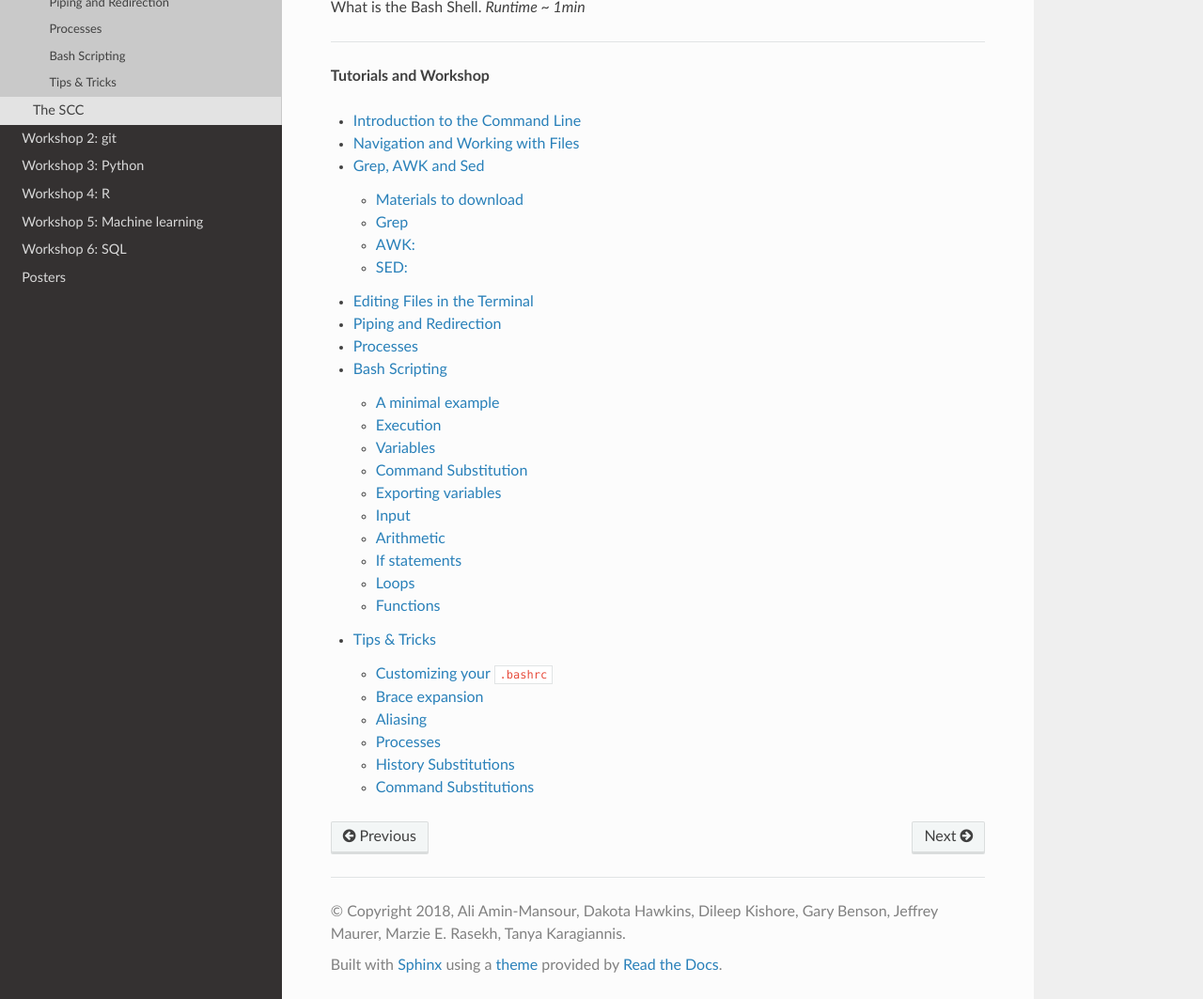
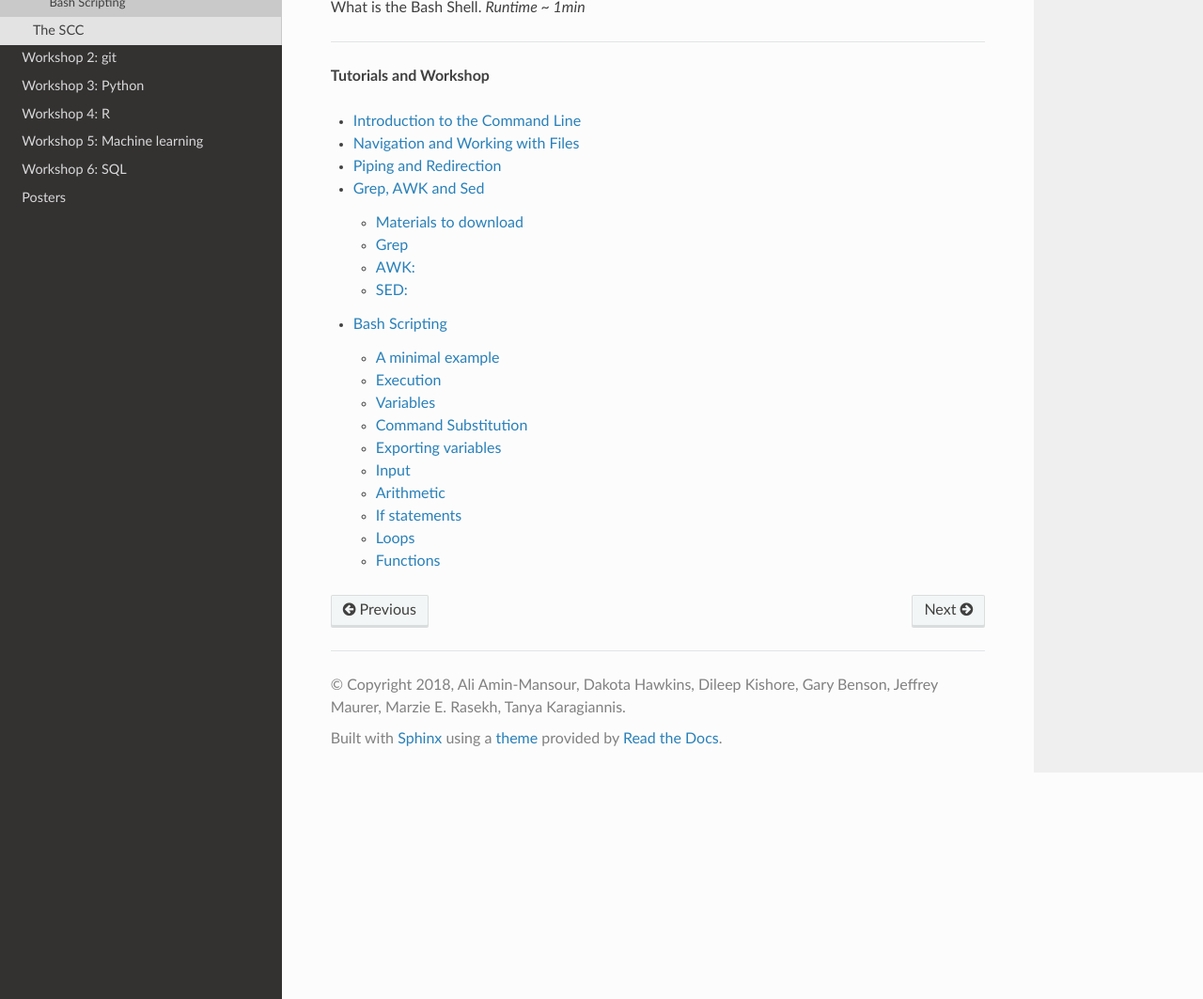
Before and after one commit to BRITE-REU/programming-workshops, a Sphinx documentation site: the page built from source/workshops/01_linux_bash/linux_bash.rst, in a window 1280 px wide and 1400 px high, scrolled down 2179 px, cut to the strip 337-1400 px from the top of the window. Shown: the whole strip at 94% size. Built offline with Sphinx 7.4.7 and the Read the Docs theme 2.0.0, drawn with Linux system fonts in a browser that asks for light colours; some of the changed text lies outside the part shown.

Commit message:
Update linux_bash.rst

```diff
--- a/source/workshops/01_linux_bash/linux_bash.rst
+++ b/source/workshops/01_linux_bash/linux_bash.rst
@@ -57,12 +57,12 @@ What is the Bash Shell. *Runtime ~ 1min*
 
     Introduction to the Command Line <cli_intro>
     Navigation and Working with Files <nav_files>
+    Piping and Redirection <piping>
     Grep, AWK and Sed <grep_awk_sed>
-    Editing Files in the Terminal <file_editing>
-    Piping and Redirection <piping>
-    Processes <processes>
     Bash Scripting <bash_scripting>
-    Tips & Tricks <tips_tricks>
+..    Editing Files in the Terminal <file_editing>
+..    Processes <processes>
+..    Tips & Tricks <tips_tricks>
 ..	The SCC <the_scc>
 ..    Submitting jobs <qsub>
 ..	SCC/qsub exercises <scc_workshop>
```
